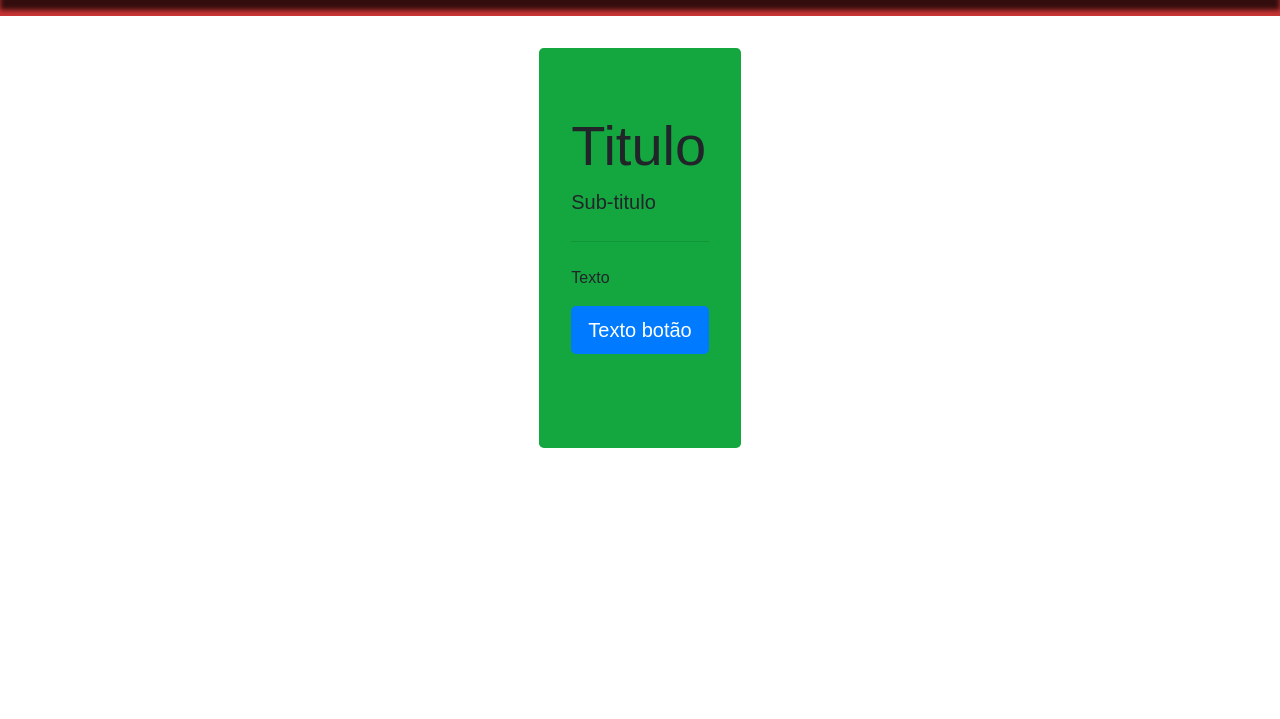
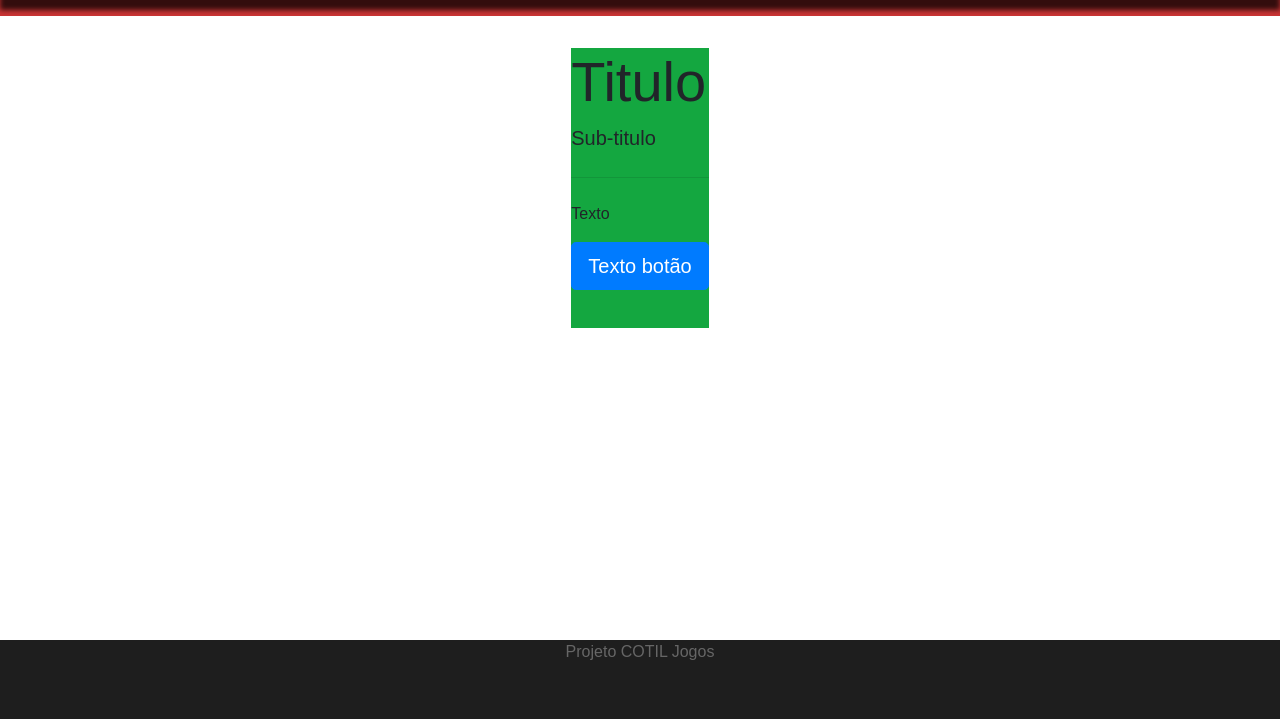
Before and after one commit to LGPC1871/CTI-TCC2020, a CodeIgniter app: page /database/home/principal in a window 1280 px wide. Shown: the part 80-799 px from the top of the page. Run offline with CodeIgniter, Linux system fonts and the light colour scheme; data that the repository does not hold is empty; some libraries are stand-ins or nearby versions.

Commit message:
Mudando Jumbotron

```diff
--- a/web/application/views/home.php
+++ b/web/application/views/home.php
@@ -7,7 +7,7 @@ $diretorio = base_url();
 <div class="container">
     <!--COLOCAR JUMBOTRON AQUI-->
     <div class="row">
-        <div class="jumbotron">
+        <div class= "jumbotron-fluid">
             <h1 class="display-4">Titulo</h1>
             <p class="lead">Sub-titulo</p>
             <hr class="my-4">
--- a/web/public/css/jumbotron.css
+++ b/web/public/css/jumbotron.css
@@ -1,8 +1,8 @@
-.jumbotron
+.jumbotron-fluid
 {
 	/*ALTURA E LARGURA */
 	width: 100%;
-	height: 50vh;
+	height: 35vh;
 	min-width : 100%;
 
     /*CORES*/
```
